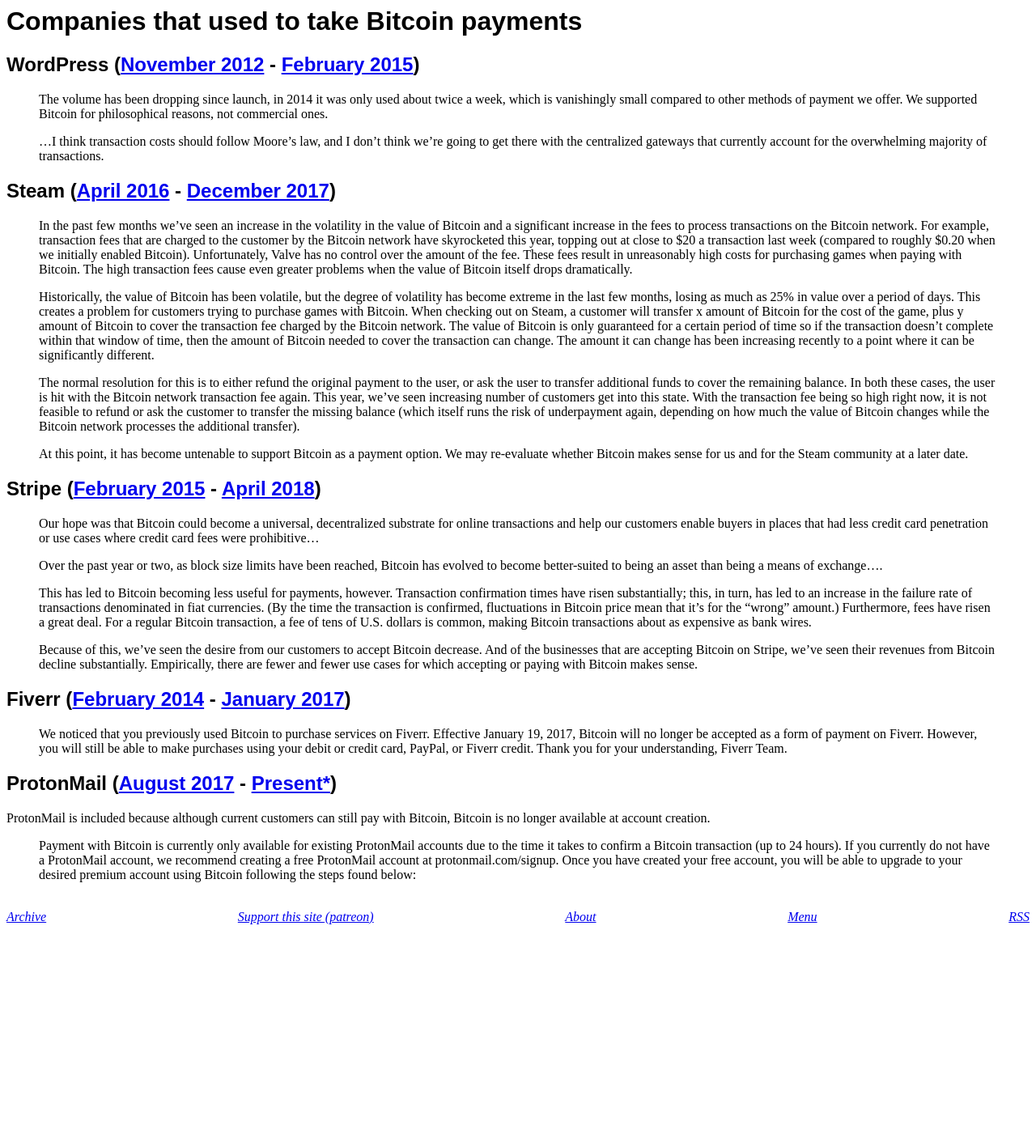
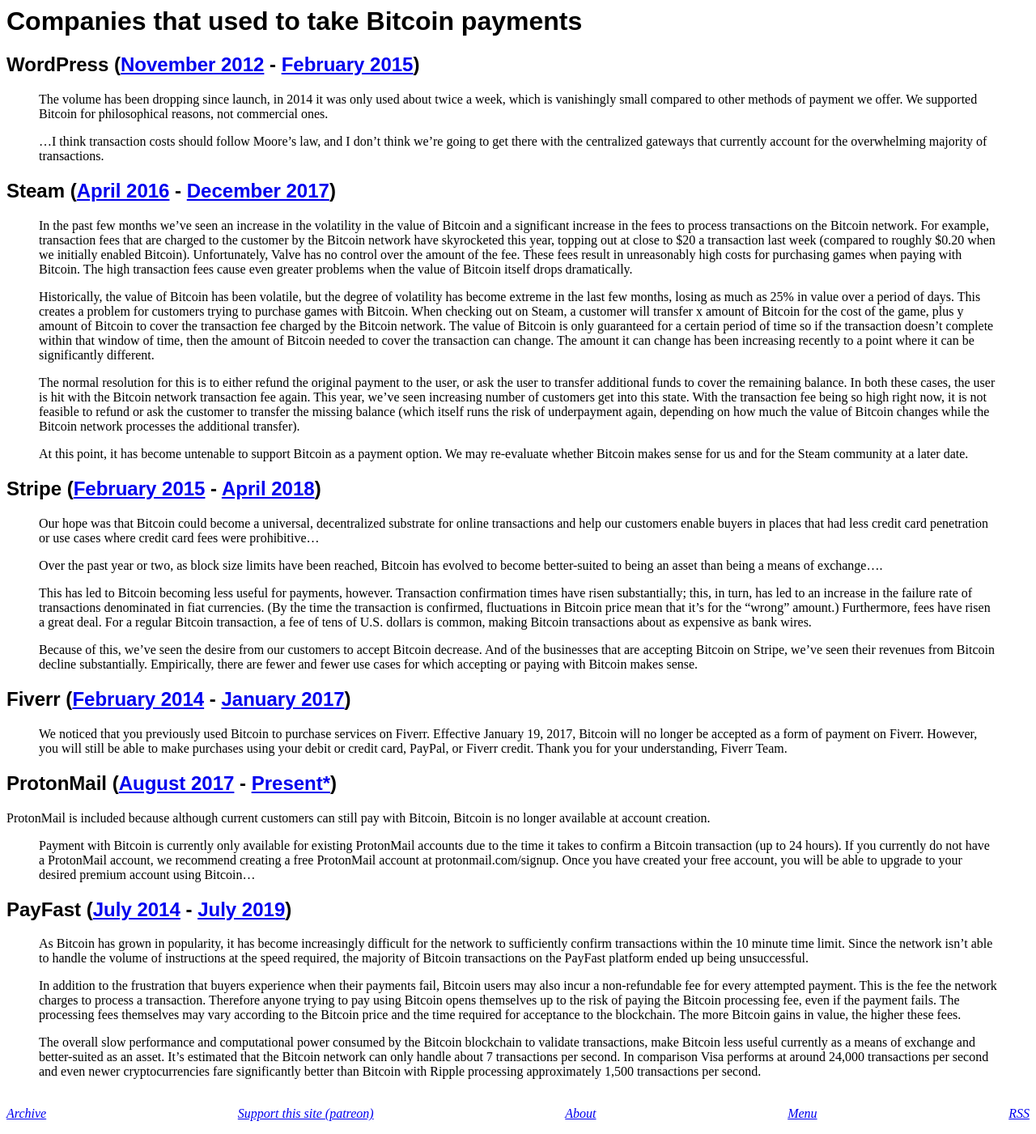
Before and after one commit to derykmakgill/website, a Jekyll site: the page built from btc-companies.md, in a window 1280 px wide. Shown: the whole page at 81% size. Built offline with Jekyll 4.4.1, drawn with Linux system fonts in a browser that asks for light colours; before the commit the page ends 1158 px from its top, so only the background shows below that.

Commit message:
Update btc-companies.md

```diff
--- a/btc-companies.md
+++ b/btc-companies.md
@@ -31,10 +31,18 @@
 
 ## Fiverr ([February 2014](https://www.coindesk.com/fiverr-coinbase-pay-services-bitcoin) - [January 2017](https://bitcointalk.org/index.php?topic=1761408.0))
 
-> We noticed that you previously used Bitcoin to purchase services on Fiverr. Effective January 19, 2017, Bitcoin will no longer be accepted as a form of payment on Fiverr. However, you will still be able to make purchases using your debit or credit card, PayPal, or Fiverr credit. Thank you for your understanding, Fiverr Team.
+>We noticed that you previously used Bitcoin to purchase services on Fiverr. Effective January 19, 2017, Bitcoin will no longer be accepted as a form of payment on Fiverr. However, you will still be able to make purchases using your debit or credit card, PayPal, or Fiverr credit. Thank you for your understanding, Fiverr Team.
 
 ## ProtonMail ([August 2017](https://protonmail.com/blog/bitcoin-secure-email/) - [Present*](https://protonmail.com/support/knowledge-base/paying-with-bitcoin/))
 
 ProtonMail is included because although current customers can still pay with Bitcoin, Bitcoin is no longer available at account creation.
 
->Payment with Bitcoin is currently only available for existing ProtonMail accounts due to the time it takes to confirm a Bitcoin transaction (up to 24 hours). If you currently do not have a ProtonMail account, we recommend creating a free ProtonMail account at protonmail.com/signup. Once you have created your free account, you will be able to upgrade to your desired premium account using Bitcoin following the steps found below:
+>Payment with Bitcoin is currently only available for existing ProtonMail accounts due to the time it takes to confirm a Bitcoin transaction (up to 24 hours). If you currently do not have a ProtonMail account, we recommend creating a free ProtonMail account at protonmail.com/signup. Once you have created your free account, you will be able to upgrade to your desired premium account using Bitcoin...
+
+## PayFast ([July 2014](https://www.payfast.co.za/blog/accept-bitcoin-payments-payfast/) - [July 2019](https://www.payfast.co.za/blog/ending-support-for-bitcoin/))
+
+>As Bitcoin has grown in popularity, it has become increasingly difficult for the network to sufficiently confirm transactions within the 10 minute time limit. Since the network isn’t able to handle the volume of instructions at the speed required, the majority of Bitcoin transactions on the PayFast platform ended up being unsuccessful.
+>
+>In addition to the frustration that buyers experience when their payments fail, Bitcoin users may also incur a non-refundable fee for every attempted payment. This is the fee the network charges to process a transaction. Therefore anyone trying to pay using Bitcoin opens themselves up to the risk of paying the Bitcoin processing fee, even if the payment fails. The processing fees themselves may vary according to the Bitcoin price and the time required for acceptance to the blockchain. The more Bitcoin gains in value, the higher these fees.
+>
+>The overall slow performance and computational power consumed by the Bitcoin blockchain to validate transactions, make Bitcoin less useful currently as a means of exchange and better-suited as an asset. It’s estimated that the Bitcoin network can only handle about 7 transactions per second. In comparison Visa performs at around 24,000 transactions per second and even newer cryptocurrencies fare significantly better than Bitcoin with Ripple processing approximately 1,500 transactions per second.
```
